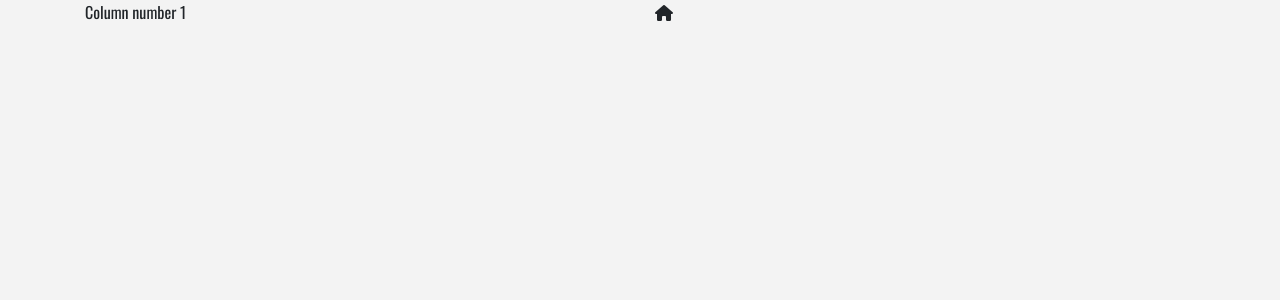
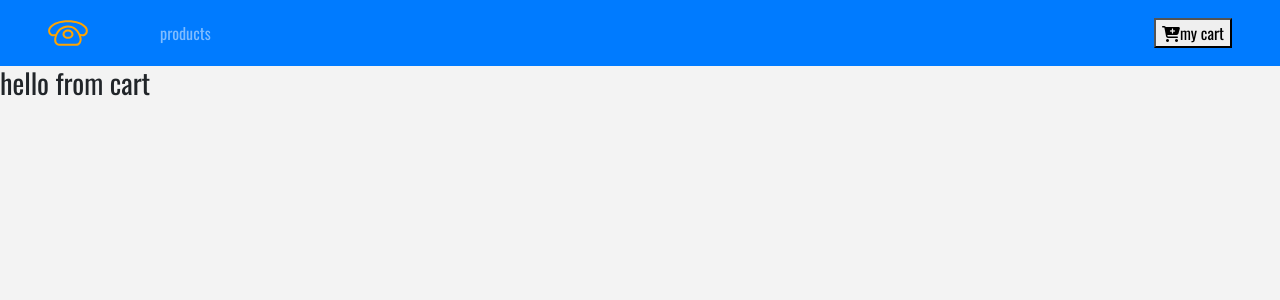
Before and after one commit to nurySar97/phone-e-commerce, a React (Create React App) app: page /cart in a window 1280 px wide. Shown: the top 300 px of the page. Built offline with nearby package versions, Linux system fonts and the light colour scheme.

Commit message:
Developed Navbar Component

```diff
--- a/package.json
+++ b/package.json
@@ -9,6 +9,7 @@
     "bootstrap": "^4.5.3",
     "react": "^17.0.1",
     "react-dom": "^17.0.1",
+    "react-router-dom": "^5.2.0",
     "react-scripts": "4.0.0",
     "web-vitals": "^0.2.4"
   },
--- a/src/App.js
+++ b/src/App.js
@@ -2,22 +2,29 @@
 import logo from './logo.svg';
 import 'bootstrap/dist/css/bootstrap.min.css'
 import React, { Component } from 'react'
+import Navbar from './components/Navbar';
+import ProductList from './components/ProductList';
+import Details from './components/Details';
+import Cart from './components/Cart';
+import Default from './components/Default';
+import { Route, Switch } from 'react-router-dom';
 
 export class App extends Component {
   render() {
     return (
-      <div className="container">
-        <div className="row">
-          <div className="col-6">Column number 1</div>
-          <div className="col-6">
-            <span>
-              <i className="fas fa-home"></i>
-            </span>
-          </div>
-        </div>
-      </div>
+      <React.Fragment>
+        <Navbar />
+        <Switch>
+          <Route exact path='/' render={() => <ProductList />} />
+          <Route path='/details' render={() => <Details />} />
+          <Route path='/cart' render={() => <Cart />} />
+          <Route path='*' render={() => <Default />} />
+        </Switch>
+      </React.Fragment>
     )
   }
 }
 
+
+
 export default App
--- /dev/null
+++ b/src/components/Cart.jsx
@@ -0,0 +1,11 @@
+import React, { Component } from 'react'
+
+export default class Cart extends Component {
+    render() {
+        return (
+            <div>
+                <h3>hello from cart</h3>
+            </div>
+        )
+    }
+}
--- /dev/null
+++ b/src/components/Default.jsx
@@ -0,0 +1,11 @@
+import React, { Component } from 'react'
+
+export default class Default extends Component {
+    render() {
+        return (
+            <div>
+                <h3>Page not found</h3>
+            </div>
+        )
+    }
+}
--- /dev/null
+++ b/src/components/Details.jsx
@@ -0,0 +1,11 @@
+import React, { Component } from 'react'
+
+export default class Details extends Component {
+    render() {
+        return (
+            <div>
+                <h3>Hello From Details</h3>
+            </div>
+        )
+    }
+}
--- /dev/null
+++ b/src/components/Navbar.jsx
@@ -0,0 +1,35 @@
+import React, { Component } from 'react'
+import { Link } from 'react-router-dom'
+import logo from '../logo.svg';
+
+
+
+export class Navbar extends Component {
+    render() {
+        return (
+            <nav className='navbar navbar-expand-sm bg-primary navbar-dark px-sm-5'>
+                {/* https://www.iconfinder.com/icons/1243689/call_phone_icon
+                    Creative Commons (Attribution 3.0 Unported);
+                    https://www.iconfinder.com/Makoto_msk  */}
+                    <Link to='/'>
+                        <img src={logo} alt='store' className='navbar-brand'/>
+                    </Link>
+                    <ul className="navbar-nav align-items-center">
+                        <li className='nav-item ml-5'>
+                            <Link to='/' className='nav-link'>
+                                products
+                            </Link>
+                        </li>
+                    </ul>
+                    <Link to='/cart' className='ml-auto'>
+                        <button>
+                            <i className="fas fa-cart-plus" />
+                            my cart
+                        </button>
+                    </Link>
+            </nav>
+        )
+    }
+}
+
+export default Navbar
--- /dev/null
+++ b/src/components/Product.jsx
@@ -0,0 +1,13 @@
+import React, { Component } from 'react'
+
+export class Product extends Component {
+    render() {
+        return (
+            <div>
+                <h3>Hello From Product</h3>
+            </div>
+        )
+    }
+}
+
+export default Product
--- /dev/null
+++ b/src/components/ProductList.jsx
@@ -0,0 +1,14 @@
+import React, { Component } from 'react'
+import Product from './Product'
+
+export class ProductList extends Component {
+    render() {
+        return (
+            <div>
+               <Product />
+            </div>
+        )
+    }
+}
+
+export default ProductList
--- a/src/data.js
+++ b/src/data.js
@@ -1,8 +1,3 @@
-/*
-https://www.iconfinder.com/icons/1243689/call_phone_icon
-Creative Commons (Attribution 3.0 Unported);
-https://www.iconfinder.com/Makoto_msk */
-
 export const storeProducts = [
   {
     id: 1,
--- a/src/index.js
+++ b/src/index.js
@@ -3,13 +3,16 @@
 import './index.css';
 import App from './App';
 import reportWebVitals from './reportWebVitals';
+import { BrowserRouter } from 'react-router-dom';
 
 ReactDOM.render(
   <React.StrictMode>
-    <App />
+    <BrowserRouter basename={process.env.PUBLIC_URL}>
+      <App />
+    </BrowserRouter>
   </React.StrictMode>,
   document.getElementById('root')
-);
+)
 
 // If you want to start measuring performance in your app, pass a function
 // to log results (for example: reportWebVitals(console.log))
```
Also changed, not shown: 1 other file (tests, documents, lock files or other folders).
